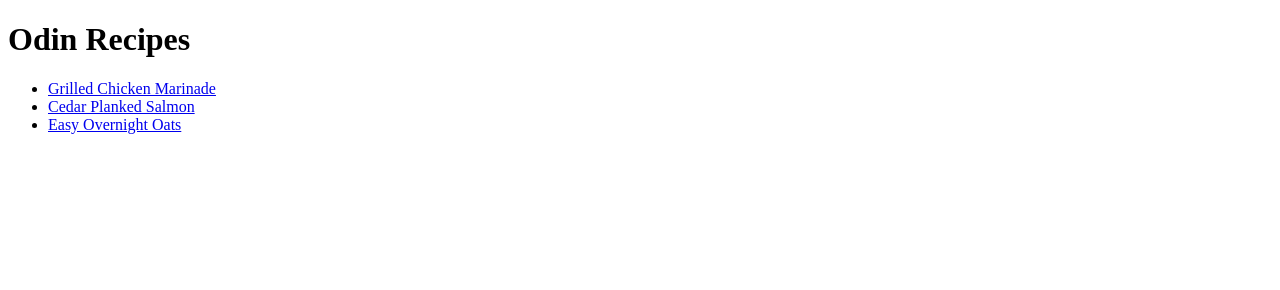
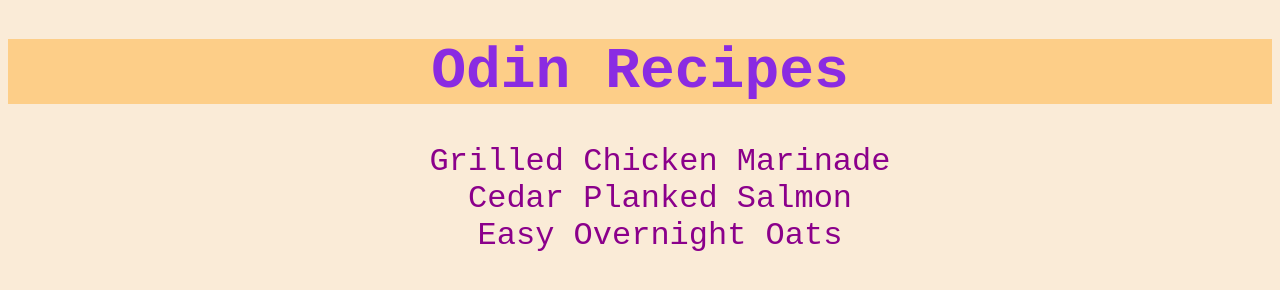
Before and after one commit to AhmedWaleedElFar/odin-recipes, a plain HTML site: page index.html in a window 1280 px wide. Drawn offline with Linux system fonts and the light colour scheme.

Commit message:
Fix: Apply CSS styles to Webpages

```diff
--- a/index.html
+++ b/index.html
@@ -3,11 +3,12 @@
     <head>
         <meta charset="utf-8">
         <meta name="viewport" content="width=device-width, initial-scale=1">
+        <link rel="stylesheet" href="styles.css">
         <title>Odin Recipes</title>
     </head>
     <body>
         <h1>Odin Recipes</h1>
-        <ul>
+        <ul class="recipes">
             <li>
                 <a href="recipes/grilled-chicken-marinade.html">Grilled Chicken Marinade</a>
             </li>
--- /dev/null
+++ b/recipes/styles.css
@@ -0,0 +1,28 @@
+* {
+    background-color: antiquewhite;
+    color: #343359;
+    font-family: monospace, sans-serif;
+}
+
+h1, h2 {
+    color: blueviolet;
+}
+
+h1 {
+    background-color: rgba(255, 196, 106, 0.719);
+    text-align: center;
+    font-size: 58px;
+}
+
+img {
+    align-items: center;
+    width: 500px;
+    height: auto;
+}
+
+h2 {
+    font-size: 30px;
+    width: fit-content;
+    height: auto;
+    background-color: #fdeacd;
+}
--- /dev/null
+++ b/styles.css
@@ -0,0 +1,25 @@
+* {
+    background-color: antiquewhite;
+    font-family: monospace, sans-serif;
+}
+h1 {
+    text-align: center;
+    font-size: 58px;
+    background-color: rgba(255, 196, 106, 0.719);
+    color: blueviolet;
+}
+.recipes a{
+    text-decoration: none;
+    color: black;
+    color: darkmagenta;
+    font-size:xx-large;
+}
+
+.recipes a:hover{
+    color: red;
+}
+
+.recipes li {
+    list-style: none;
+    text-align: center;
+}
```
Also changed, not shown: recipes/cedar-planked-salmon.html (+1 -0 lines), recipes/easy-overnight-oats.html (+1 -0 lines), recipes/grilled-chicken-marinade.html (+1 -0 lines).
